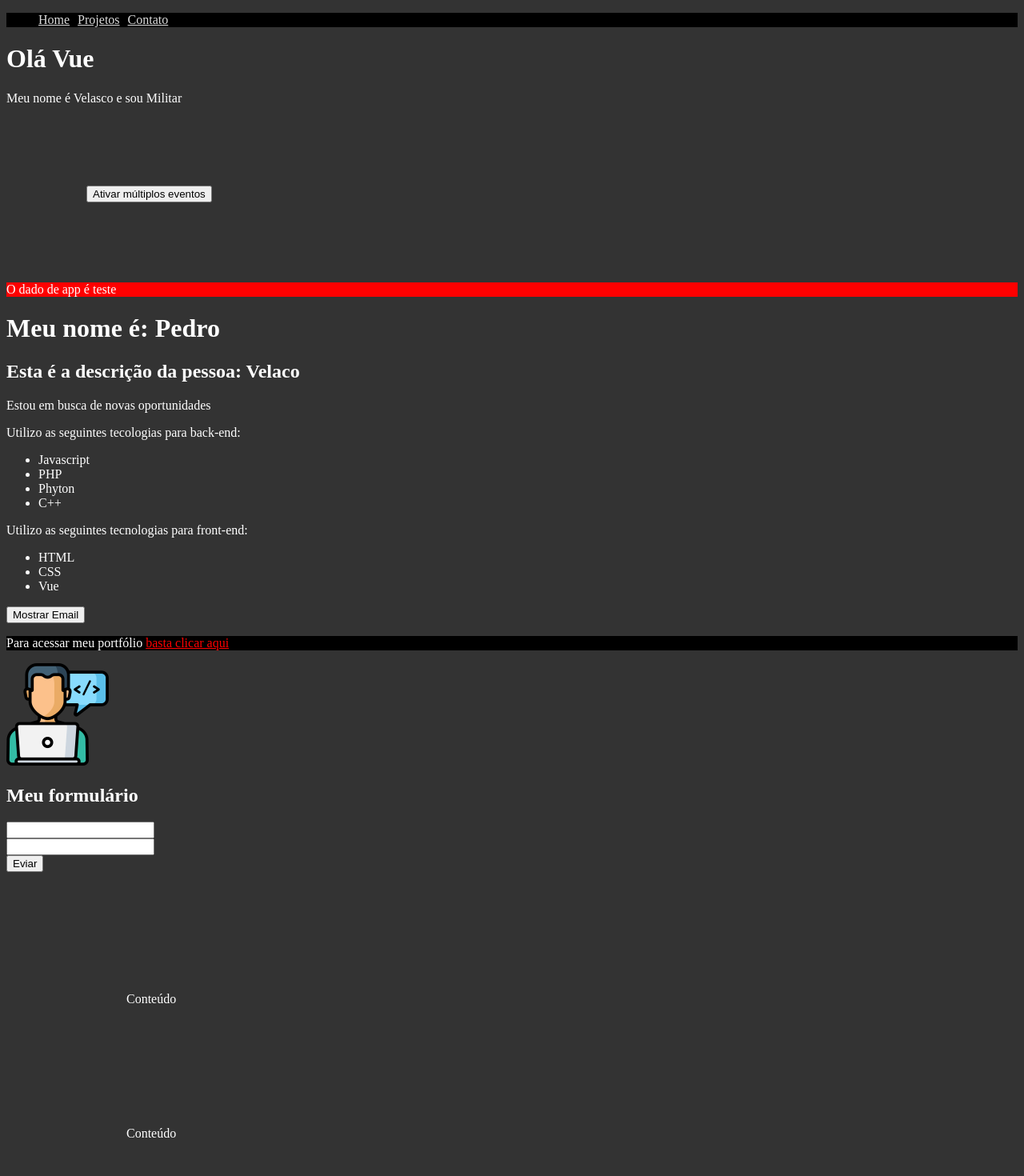
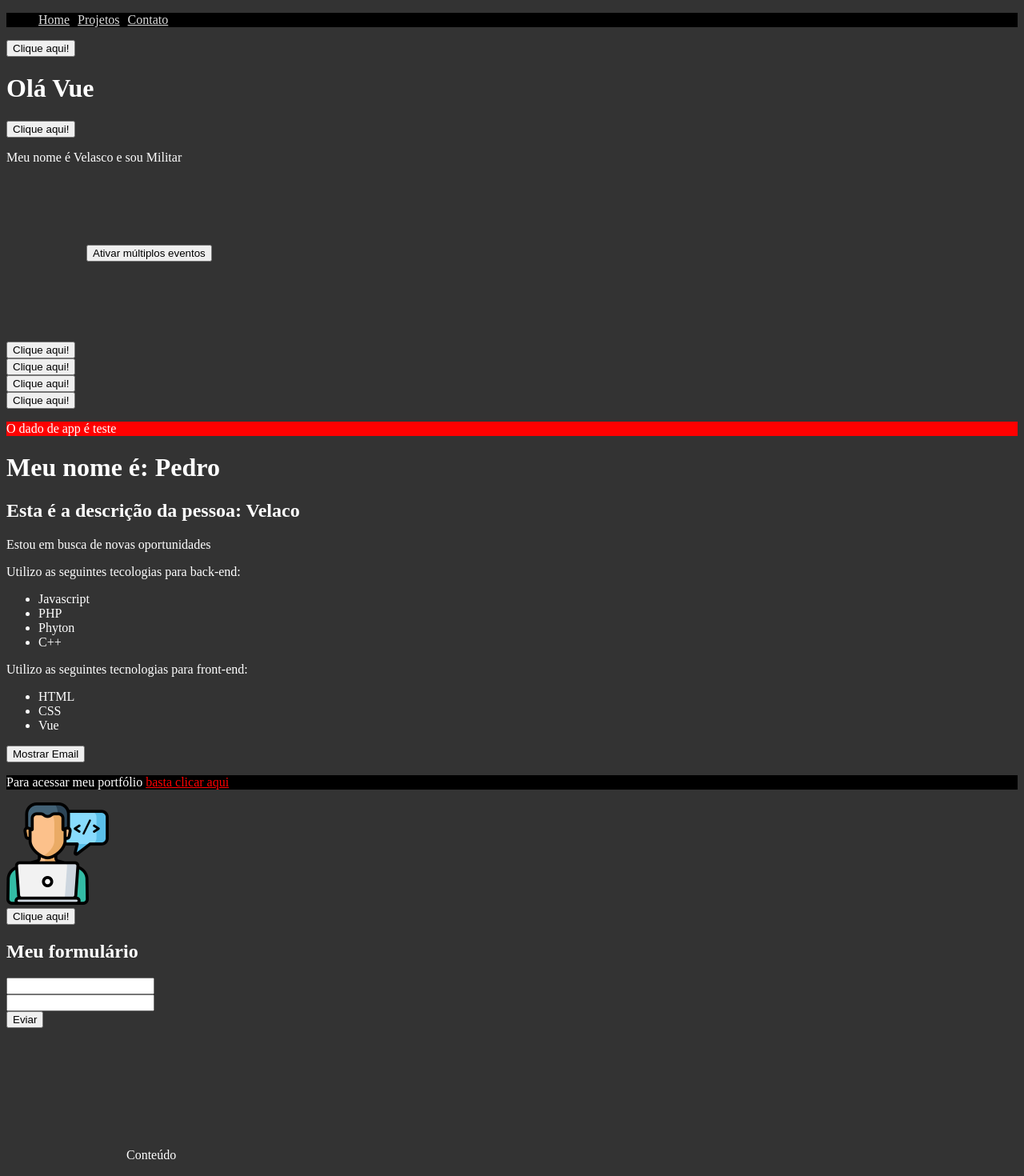
Before and after one commit to luizvelasco/CursoVue, a Vue app in the folder 02_projeto_vue/: page / in a window 1280 px wide. Shown: the top 1470 px of the page at 80% size. Built offline with nearby package versions, Linux system fonts and the light colour scheme.

Commit message:
reutilizando componentes

```diff
--- a/02_projeto_vue/src/components/Picture.vue
+++ b/02_projeto_vue/src/components/Picture.vue
@@ -1,9 +1,14 @@
 <template>
-    <img :src="avatar" :alt="descricao">
+    <div>
+        <img :src="avatar" :alt="descricao">
+        <Reutilizacao />
+    </div>
 </template>
 
 <script>
+    import Reutilizacao from './Reutilizacao.vue'
     export default {
+    components: { Reutilizacao },
         name: 'Picture',
         data(){
             return {
--- a/02_projeto_vue/src/components/PrimeiroComponente.vue
+++ b/02_projeto_vue/src/components/PrimeiroComponente.vue
@@ -1,17 +1,25 @@
 <template>
     <div>
+        <Reutilizacao />
         <h1>Olá Vue</h1>
+        <Reutilizacao />
         <p>Meu nome é {{ nome }} e sou {{ profissao }}</p>
         <MultiplosEventos />
+        <Reutilizacao />
+        <Reutilizacao />
+        <Reutilizacao />
+        <Reutilizacao />
     </div>
 </template>
 
 <script>
     import MultiplosEventos from './MultiplosEventos.vue';
+    import Reutilizacao from './Reutilizacao.vue';
     export default {
         name: 'PrimeiroComponente',
         components: {
-            MultiplosEventos
+            MultiplosEventos,
+            Reutilizacao
         },
         data() {
             return {
--- /dev/null
+++ b/02_projeto_vue/src/components/Reutilizacao.vue
@@ -0,0 +1,22 @@
+<template>
+    <div>
+        <button @click="ativar">Clique aqui!</button>
+        <span v-show="ativou">Ativado</span>
+    </div>
+</template>
+
+<script>
+export default {
+    name: 'Reutilizacao',
+    data(){
+        return {
+            ativou: false
+        }
+    },
+    methods: {
+        ativar(){
+            this.ativou = !this.ativou;
+        }
+    }
+}
+</script>
```
